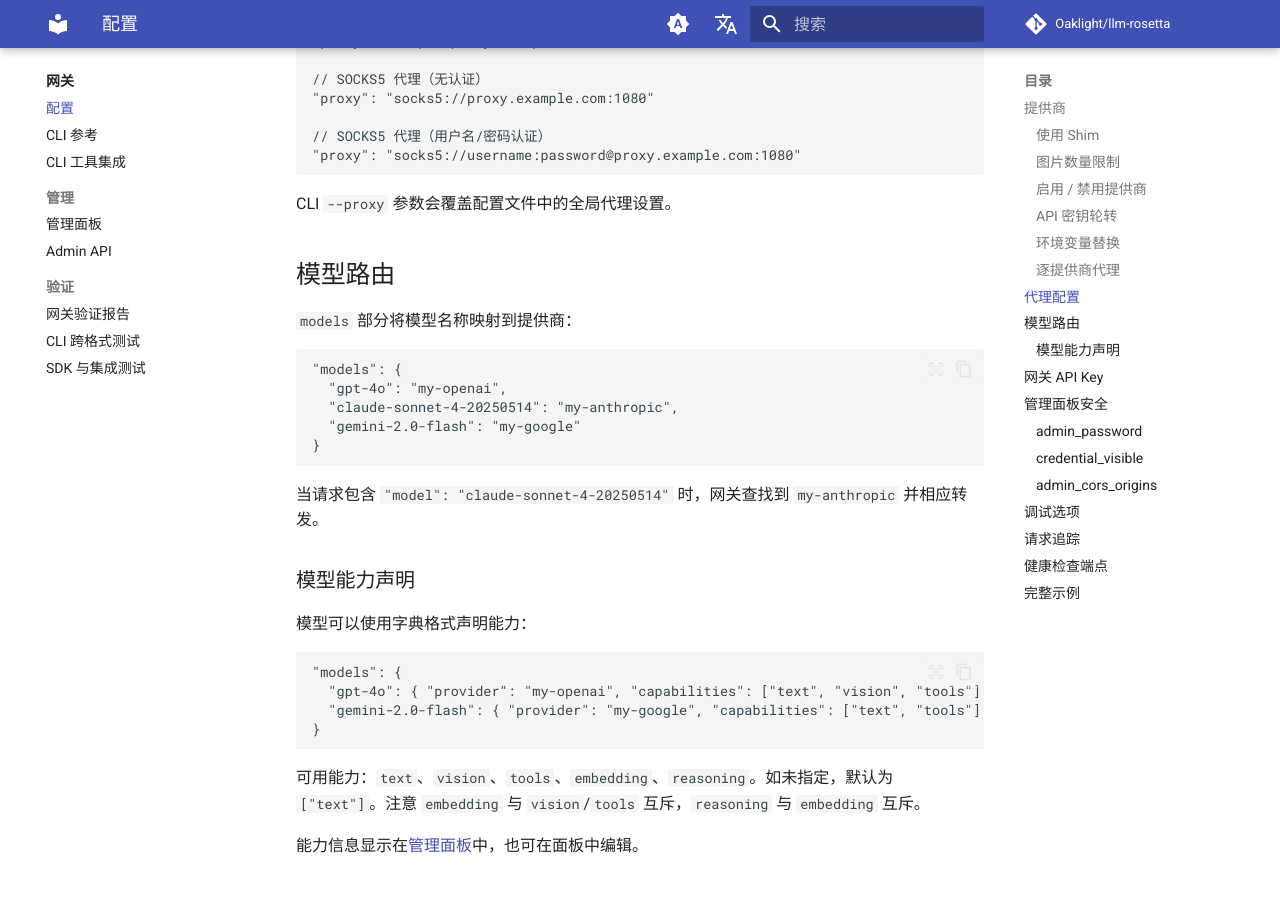
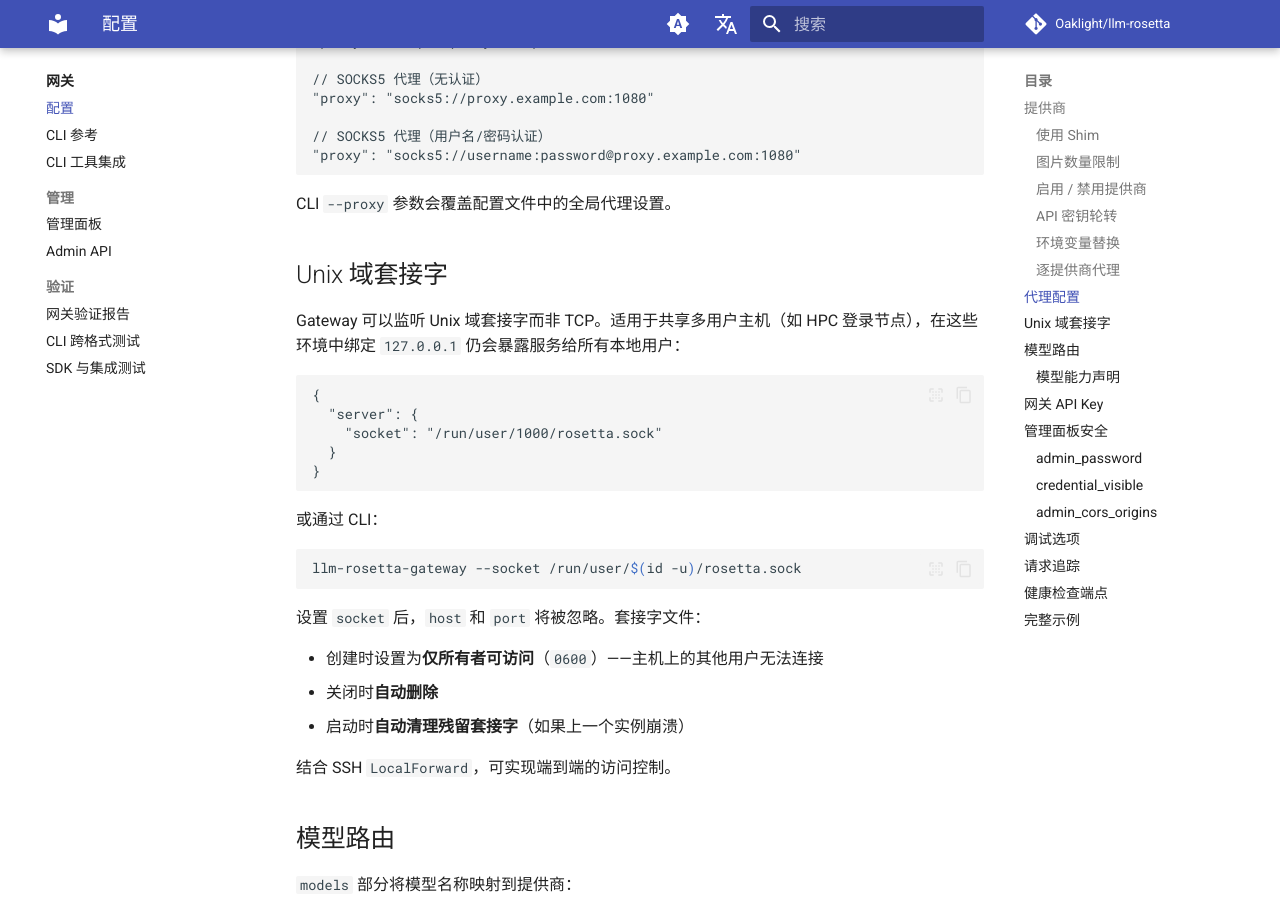
Before and after one commit to Oaklight/llm-rosetta, an MkDocs documentation site: the page built from docs/gateway/configuration.md, in a window 1280 px wide and 900 px high, scrolled down 2972 px. Built offline with MkDocs 1.6.1 and Material for MkDocs 9.7.7, drawn with Linux system fonts in a browser that asks for light colours; comment, search, counter and statistics services are not loaded.

Commit message:
docs: add Unix socket support to changelog and configuration

````diff
--- a/docs/gateway/configuration.md
+++ b/docs/gateway/configuration.md
@@ -131,6 +131,32 @@ API 密钥支持 `${ENV_VAR}` 语法 — 启动时从环境变量读取：
 ```
 
 CLI `--proxy` 参数会覆盖配置文件中的全局代理设置。
+
+## Unix 域套接字
+
+Gateway 可以监听 Unix 域套接字而非 TCP。适用于共享多用户主机（如 HPC 登录节点），在这些环境中绑定 `127.0.0.1` 仍会暴露服务给所有本地用户：
+
+```jsonc
+{
+  "server": {
+    "socket": "/run/user/1000/rosetta.sock"
+  }
+}
+```
+
+或通过 CLI：
+
+```bash
+llm-rosetta-gateway --socket /run/user/$(id -u)/rosetta.sock
+```
+
+设置 `socket` 后，`host` 和 `port` 将被忽略。套接字文件：
+
+- 创建时设置为**仅所有者可访问**（`0600`）——主机上的其他用户无法连接
+- 关闭时**自动删除**
+- 启动时**自动清理残留套接字**（如果上一个实例崩溃）
+
+结合 SSH `LocalForward`，可实现端到端的访问控制。
 
 ## 模型路由
 
````
Also changed, not shown: docs/changelog.md (+1 -0 lines).
